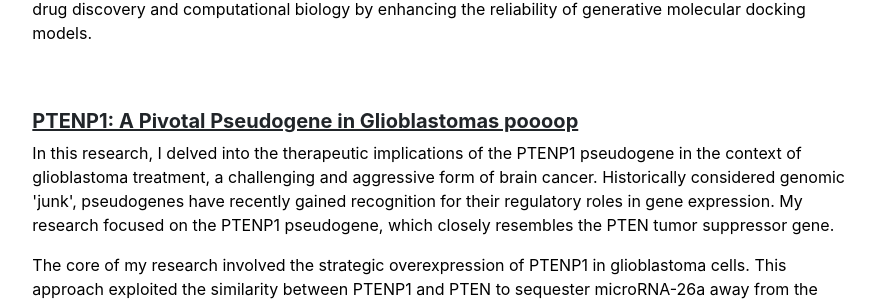
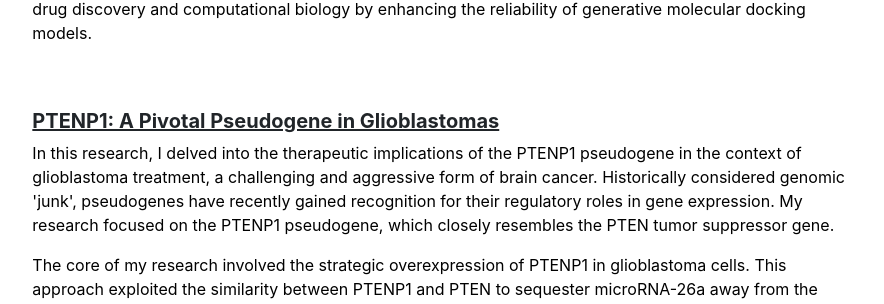
Before and after one commit to sammymustafa/sammymustafa.github.io, a Jekyll site: the page built from research.md, in a window 1280 px wide and 900 px high, scrolled down 1514 px. Shown: the part 151-455 px from the top of the window, without its empty margins (197-1081 px from the left). Built offline with Jekyll 4.4.1, drawn with Linux system fonts in a browser that asks for light colours.

Commit message:
okkie done

```diff
--- a/_data/research.yml
+++ b/_data/research.yml
@@ -7,7 +7,7 @@ featured:
   desc3: "To address these challenges, my team and I developed two innovative priors aimed at refining the predictive models. The first prior harnessed the 3D structural information of the ligand, while the second utilized consensus distances across multiple ligand conformers. We set a threshold on long-range pairwise distances to ensure the consistency of information fed into the prior. These novel approaches significantly improved the accuracy and consistency of our predictions, marking a substantial advancement in the field of drug discovery and computational biology by enhancing the reliability of generative molecular docking models."
 }
 - {
-  name: "PTENP1: A Pivotal Pseudogene in Glioblastomas poooop",
+  name: "PTENP1: A Pivotal Pseudogene in Glioblastomas",
   url: "/research/ptenp1.pdf",
   desc1: "In this research, I delved into the therapeutic implications of the PTENP1 pseudogene in the context of glioblastoma treatment, a challenging and aggressive form of brain cancer. Historically considered genomic 'junk', pseudogenes have recently gained recognition for their regulatory roles in gene expression. My research focused on the PTENP1 pseudogene, which closely resembles the PTEN tumor suppressor gene.",
   desc2: "The core of my research involved the strategic overexpression of PTENP1 in glioblastoma cells. This approach exploited the similarity between PTENP1 and PTEN to sequester microRNA-26a away from the PTEN gene. Such sequestration enabled PTEN to evade microRNA-mediated silencing, thus restoring its tumor-suppressing activity. The experimental outcomes were substantial, indicating that overexpression of PTENP1 curtailed cell proliferation, augmented the efficacy of chemotherapy, initiated cell cycle arrest, promoted autophagy, and attenuated the angiogenesis potential of the tumor cells.",
```
